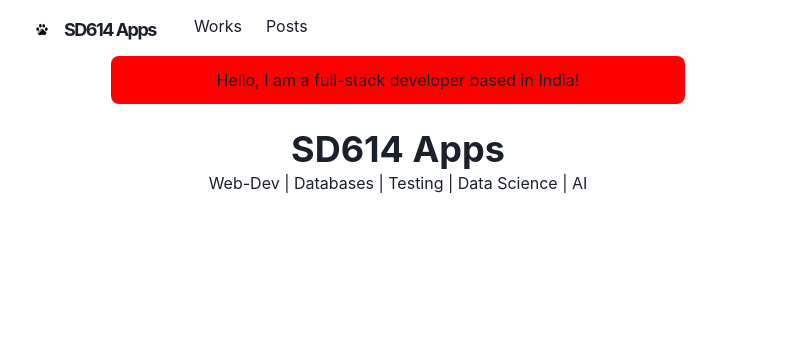
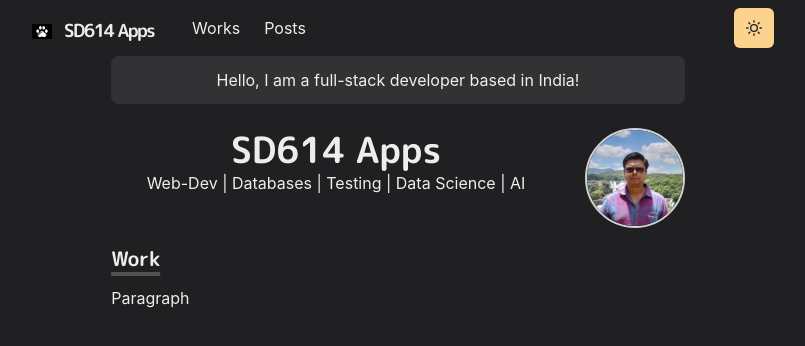
Before and after one commit to sd614apps/my-portfolio, a Next.js app: page / in a window 1280 px wide. Shown: the top 346 px of the page, without its empty margins (242-1047 px from the left). Built offline with nearby package versions, Linux system fonts and the light colour scheme.

Commit message:
Added dark mode, theme toggle, profile pic, fonts

```diff
--- /dev/null
+++ b/components/fonts.js
@@ -0,0 +1,11 @@
+import { Global } from "@emotion/react";
+
+const Fonts = () => (
+    <Global
+        styles={`
+        @import url('https://fonts.googleapis.com/css2?family=M+PLUS+Rounded+1c:wght@300;700&display=swap');
+        `}
+    />
+)
+
+export default Fonts
--- a/components/navbar.js
+++ b/components/navbar.js
@@ -16,6 +16,7 @@
 } from '@chakra-ui/react'
 
 import { HamburgerIcon } from '@chakra-ui/icons'
+import ThemeToggleButton from './theme-toggle-button.js'
 
 const LinkItem = ({ href, path, children }) => {
     const active = path === href
@@ -77,6 +78,9 @@
                 </Stack>
 
                 <Box flex={1} align="right">
+
+                    <ThemeToggleButton />
+
                     <Box ml={2} display={{base: 'inline-block', md: 'none'}}>
                         <Menu>
                             <MenuButton
--- /dev/null
+++ b/components/section.js
@@ -0,0 +1,21 @@
+import {  motion } from 'framer-motion'
+import { chakra, shouldForwardProp } from '@chakra-ui/react'
+
+const StyledDiv = chakra(motion.div, {
+    shouldForwardProp: prop => {
+        return shouldForwardProp(prop) || prop === 'transition'
+    }
+})
+
+const Section = ({ children, delay=0 }) => (
+    <StyledDiv
+        initial={{ y: 10, opacity: 0 }}
+        animate={{ y: 0, opacity: 1 }}
+        transition={{ duration: 0.8, delay }}
+        mb={6}
+    >
+        {children}
+    </StyledDiv>
+)
+
+export default Section
--- /dev/null
+++ b/components/theme-toggle-button.js
@@ -0,0 +1,17 @@
+import { IconButton, useColorMode, useColorModeValue } from "@chakra-ui/react";
+import { SunIcon, MoonIcon } from "@chakra-ui/icons";
+
+const ThemeToggleButton = () => {
+    const { toggleColorMode } = useColorMode()
+
+    return (
+        <IconButton
+            aria-label="Toggle theme"
+            colorScheme={useColorModeValue('purple', 'orange')}
+            icon={useColorModeValue(<MoonIcon />, <SunIcon />)}
+            onClick={toggleColorMode}
+        ></IconButton>
+    )
+}
+
+export default ThemeToggleButton
--- /dev/null
+++ b/lib/theme.js
@@ -0,0 +1,55 @@
+import { extendTheme } from "@chakra-ui/react";
+import { mode } from '@chakra-ui/theme-tools'
+
+const styles = {
+    global: props => ({
+        body: {
+            bg: mode('#f0e7db', '#202023')(props)
+        }
+    })
+}
+
+const components = {
+    Heading: {
+        variants: {
+            'section-title': {
+                textDecoration: 'underline',
+                fontSize: 20,
+                textUnderlineOffset: 6,
+                textDecorationColor: '#525252',
+                textDecorationThickness: 4,
+                marginTop: 3,
+                marginBottom: 4
+            }
+        }
+    },
+    Link: {
+        baseStyle: props => ({
+            color: mode('#3d7aed', '#ff63c3')(props),
+            textUnderlineOffset: 3
+        })
+    }
+}
+
+const fonts = {
+    heading: "'M PLUS Rounded 1c'"
+}
+
+const colors = {
+  grassTeal: '#88ccca'
+}
+
+const config = {
+    initialColorMode: 'dark',
+    useSystemColorMode: true
+}
+
+const theme = extendTheme({
+    config,
+    styles,
+    components,
+    colors,
+    fonts
+})
+
+export default theme
--- a/pages/_app.js
+++ b/pages/_app.js
@@ -1,9 +1,12 @@
 import { ChakraProvider } from '@chakra-ui/react'
 import Layout from '../components/layouts/main'
+import Fonts from '../components/fonts'
+import theme from '../lib/theme'
 
 const Website = ({ Component, pageProps, router }) => {
     return (
-        <ChakraProvider>
+        <ChakraProvider theme={theme}>
+            <Fonts />
             <Layout router={router}>
                 <Component {...pageProps} key={router.route} />
             </Layout>
--- /dev/null
+++ b/pages/_document.js
@@ -0,0 +1,18 @@
+import { ColorModeScript } from '@chakra-ui/react'
+import NextDocument, { Html, Head, Main, NextScript } from 'next/document'
+import theme from '../lib/theme'
+
+export default class Document extends NextDocument {
+    render () {
+        return (
+            <Html lang='en'>
+                <Head />
+                <body>
+                    <ColorModeScript initialColorMode={theme.config.initialColorMode} />
+                    <Main />
+                    <NextScript />
+                </body>
+            </Html>
+        )
+    }
+}
--- a/pages/index.js
+++ b/pages/index.js
@@ -1,9 +1,22 @@
-import { Container, Box, Heading } from '@chakra-ui/react'
+import {
+    Container,
+    Box,
+    Heading,
+    Image,
+    useColorModeValue
+} from '@chakra-ui/react'
+import Section from '../components/section'
 
 const Page = () => {
     return (
         <Container>
-            <Box borderRadius="lg" bg="red" p={3} mb={6} align="center">
+            <Box
+                borderRadius="lg"
+                bg={useColorModeValue('whiteAlpha.500', 'whiteAlpha.200')}
+                p={3}
+                mb={6}
+                align="center"
+            >
                 Hello, I am a full-stack developer based in India!
             </Box>
 
@@ -14,7 +27,31 @@
                     </Heading>
                     <p align="center">Web-Dev | Databases | Testing | Data Science | AI</p>
                 </Box>
+                <Box
+                    flexShrink={0}
+                    mt={{base: 4, md: 0}}
+                    ml={{md: 6}}
+                    align="center"
+                >
+                    <Image
+                        borderColor="whiteAlpha.800"
+                        borderWidth={2}
+                        borderStyle="solid"
+                        maxWidth="100px"
+                        display="inline-block"
+                        borderRadius="full"
+                        src="/images/sd614apps.jpeg"
+                        alt="Profile Image"
+                    />
+                </Box>
             </Box>
+
+            <Section delay={0.1}>
+                <Heading as="h3" variant="section-title">
+                    Work
+                </Heading>
+                <p>Paragraph</p>
+            </Section>
         </Container>
     )
 }
```
Also changed, not shown: public/images/sd614apps.jpeg (added).
